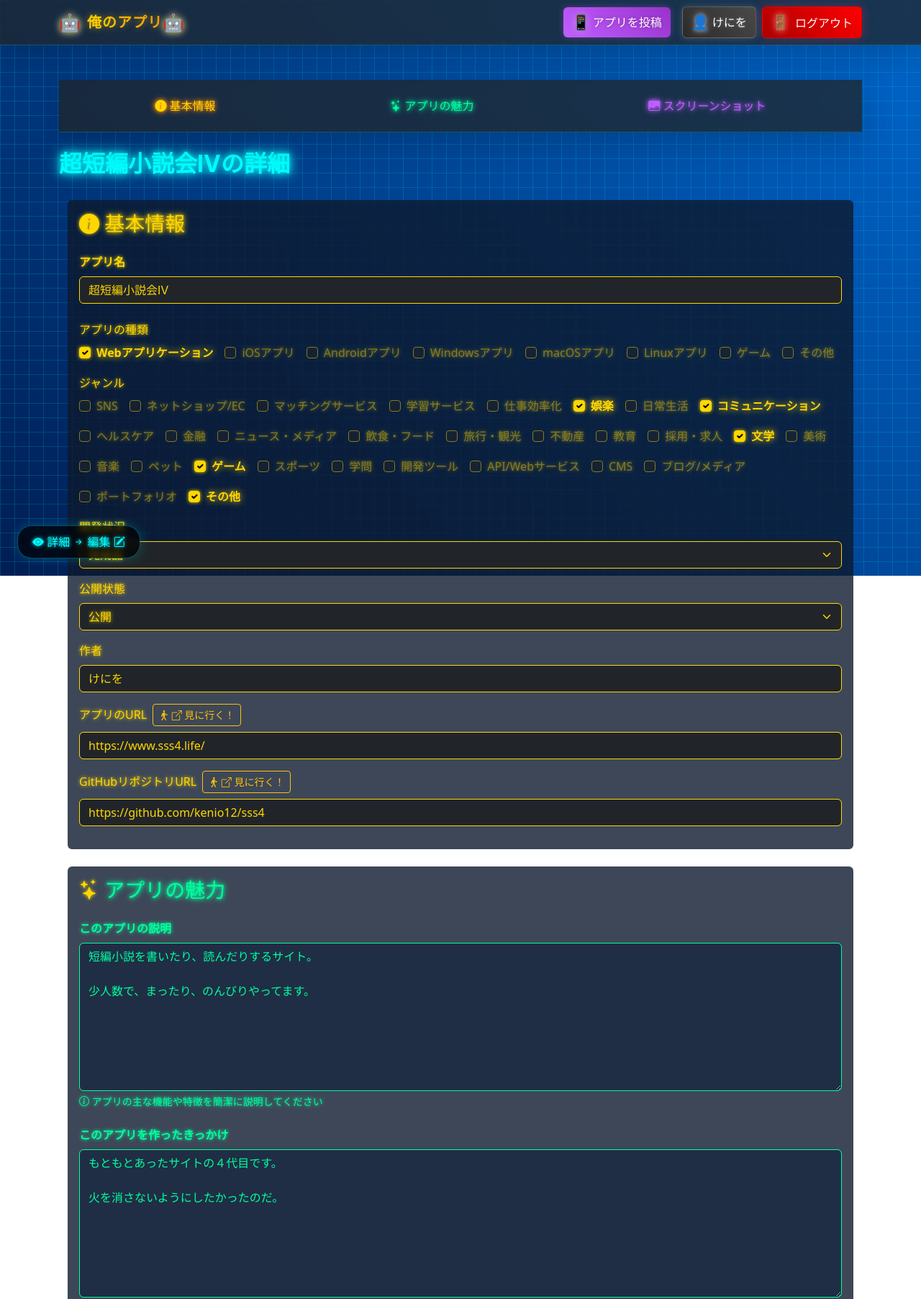
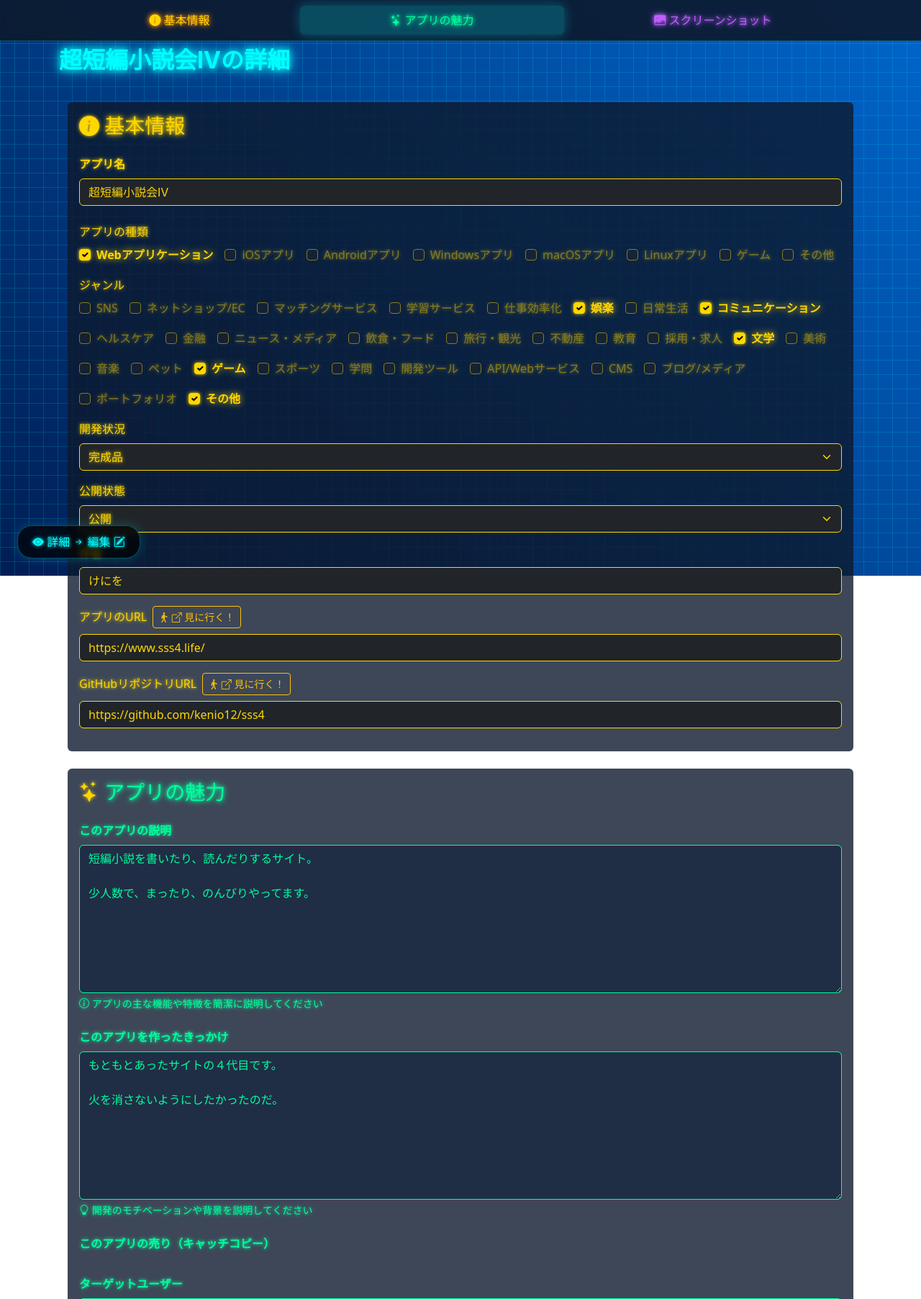
Before and after one commit to kenio12/ore_app, a Django app: page /apps_gallery/1/ in a window 1280 px wide. Shown: the top 1805 px of the page at 72% size. Run offline with Django 5.2, Linux system fonts and the light colour scheme; a user stored in the database is signed in; data comes from the database, SQL or seed files in the repository; some libraries are stand-ins or nearby versions.

Commit message:
とりあえず

```diff
--- a/apps_gallery/templates/apps_gallery/create_edit_detail.html
+++ b/apps_gallery/templates/apps_gallery/create_edit_detail.html
@@ -7,10 +7,9 @@
     <div class="cyber-grid"></div>
 </div>
 
-<div class="container py-5">
 <!-- タブナビゲーション -->
-    <div class="bg-dark bg-opacity-75 shadow-lg mb-4 position-sticky top-0" style="transition: transform 0.3s ease-in-out; z-index: 1000; backdrop-filter: blur(10px);">
-        <div class="container py-3">
+<div id="appTabs" class="app-tabs">
+    <div class="container py-2">
         <nav class="nav nav-pills nav-fill">
             <a class="nav-link text-neon" href="#basic">
                 <i class="bi bi-info-circle-fill"></i> 基本情報
@@ -25,8 +24,10 @@
     </div>
 </div>
 
+<!-- メインコンテンツ -->
+<div class="container main-content">
     <!-- ヘッダー部分（新規作成/編集/詳細で切り替え） -->
-    <div class="d-flex justify-content-between align-items-center mb-4">
+    <div class="d-flex justify-content-between align-items-center" style="margin-top: 2rem; margin-bottom: 2rem;">
         <h2 style="color: #00ffff; text-shadow: 0 0 10px #00ffff, 0 0 20px #00ffff; font-weight: bold;">
             {% if app %}
                 {% if readonly %}
@@ -104,8 +105,38 @@
     {% endif %}
 </div>
 
-<!-- サイバーパンク風のスタイル -->
 <style>
+/* タブナビゲーション */
+.app-tabs {
+    position: fixed;
+    top: 0;
+    left: 0;
+    right: 0;
+    background: rgba(13, 25, 45, 0.9);
+    backdrop-filter: blur(8px);
+    -webkit-backdrop-filter: blur(8px);
+    border-bottom: 1px solid rgba(0, 255, 255, 0.2);
+    z-index: 999;
+    transition: transform 0.3s ease;
+}
+
+/* メインコンテンツのマージン */
+.main-content {
+    margin-top: 4rem;
+}
+
+/* スクロール時のスムーズな動き */
+html {
+    scroll-behavior: smooth;
+    scroll-padding-top: 60px; /* タブの高さに合わせて調整 */
+}
+
+/* アクティブなタブのスタイル */
+.nav-link.active {
+    background-color: rgba(0, 255, 255, 0.2) !important;
+    box-shadow: 0 0 15px rgba(0, 255, 255, 0.3);
+}
+
 /* サイバーパンクな背景 */
 .cyber-background {
     background: linear-gradient(45deg, #001e54, #0066cc);
@@ -238,22 +269,6 @@
 .nav-link.text-neon:nth-child(3) {
     color: var(--cyber-purple) !important;
     text-shadow: 0 0 5px var(--cyber-purple), 0 0 10px var(--cyber-purple);
-}
-
-/* アクティブなタブのバリエーション */
-.nav-link.active:nth-child(1) {
-    background-color: rgba(255,215,0,0.2) !important;
-    box-shadow: 0 0 15px rgba(255,215,0,0.3);
-}
-
-.nav-link.active:nth-child(2) {
-    background-color: rgba(0,255,159,0.2) !important;
-    box-shadow: 0 0 15px rgba(0,255,159,0.3);
-}
-
-.nav-link.active:nth-child(3) {
-    background-color: rgba(191,95,255,0.2) !important;
-    box-shadow: 0 0 15px rgba(191,95,255,0.3);
 }
 
 /* 各タブの見出しの色を明確に */
@@ -474,86 +489,96 @@
 #status-link:hover {
     text-decoration: none !important;
 }
+</style>
 
-/* タブナビゲーションのスタイル強化 */
-.bg-dark.bg-opacity-75 {
-    transition: transform 0.3s cubic-bezier(0.4, 0, 0.2, 1);
-    will-change: transform;
-    border-bottom: 1px solid rgba(0, 255, 255, 0.2);
+<script>
+document.addEventListener('DOMContentLoaded', function() {
+    const appTabs = document.getElementById('appTabs');
+    let lastScrollTop = 0;
+
+    // スクロールイベントの処理（タブの表示/非表示用）
+    window.addEventListener('scroll', function() {
+        const scrollTop = window.pageYOffset || document.documentElement.scrollTop;
+
+        if (scrollTop > lastScrollTop && scrollTop > 100) {
+            appTabs.style.transform = 'translateY(-100%)';
+        } else {
+            appTabs.style.transform = 'translateY(0)';
         }
 
-/* スクロール時のタブの見た目を改善 */
-.nav-link {
-    transition: all 0.3s ease;
-    position: relative;
-    overflow: hidden;
-}
-
-.nav-link::after {
-    content: '';
-    position: absolute;
-    bottom: 0;
-    left: 0;
-    width: 100%;
-    height: 2px;
-    background: currentColor;
-    transform: scaleX(0);
-    transition: transform 0.3s ease;
-}
-
-.nav-link:hover::after,
-.nav-link.active::after {
-    transform: scaleX(1);
-}
-</style>
-
-<!-- スクリプト部分 -->
-<script>
-// スクロール処理の改善
-let lastScrollTop = 0;
-const tabNav = document.querySelector('.bg-dark.bg-opacity-75');
-const scrollThreshold = 10; // スクロールの閾値
-
-window.addEventListener('scroll', () => {
-    const currentScroll = window.pageYOffset || document.documentElement.scrollTop;
-
-    // スクロール量が閾値を超えた場合のみ処理
-    if (Math.abs(currentScroll - lastScrollTop) > scrollThreshold) {
-        if (currentScroll > lastScrollTop && currentScroll > 100) {
-            // 下スクロール
-            tabNav.style.transform = 'translateY(-100%)';
-        } else {
-            // 上スクロール
-            tabNav.style.transform = 'translateY(0)';
-        }
-        lastScrollTop = currentScroll;
-    }
-
-    // スクロールが一番上の場合
-    if (currentScroll <= 0) {
-        tabNav.style.transform = 'translateY(0)';
-        lastScrollTop = 0;
-    }
+        lastScrollTop = scrollTop;
     });
 
-// タブのクリックイベント
+    // タブクリック時のスクロール処理
     document.querySelectorAll('a[href^="#"]').forEach(anchor => {
         anchor.addEventListener('click', function (e) {
             e.preventDefault();
-        const targetElement = document.querySelector(this.getAttribute('href'));
-        const targetPosition = targetElement.getBoundingClientRect().top + window.pageYOffset;
-        const offset = 70;
+            const targetId = this.getAttribute('href');
+            const targetElement = document.querySelector(targetId);
+
+            if (targetElement) {
+                const tabHeight = appTabs.offsetHeight;
+                let offset;
+
+                // セクションごとに異なるオフセットを設定
+                switch(targetId) {
+                    case '#basic':
+                        offset = tabHeight + 20;
+                        break;
+                    case '#appeal':
+                        offset = tabHeight + 20;
+                        break;
+                    case '#screenshots':
+                        offset = tabHeight + 100; // スクリーンショット用の固定オフセット
+                        break;
+                    default:
+                        offset = tabHeight + 20;
+                }
+
+                const targetPosition = targetElement.getBoundingClientRect().top + window.pageYOffset - offset;
 
                 window.scrollTo({
-            top: targetPosition - offset,
+                    top: targetPosition,
                     behavior: 'smooth'
                 });
+            }
+        });
+    });
 
-        // アクティブなタブを更新
+    // アクティブタブの更新
+    window.addEventListener('scroll', function() {
+        const sections = document.querySelectorAll('section[id]');
+        const tabHeight = appTabs.offsetHeight;
+
+        sections.forEach(section => {
+            const sectionId = section.getAttribute('id');
+            let offset;
+
+            // セクションごとに異なるオフセットを設定
+            switch(sectionId) {
+                case 'basic':
+                    offset = tabHeight + 50;
+                    break;
+                case 'appeal':
+                    offset = tabHeight + 50;
+                    break;
+                case 'screenshots':
+                    offset = tabHeight + 100; // スクリーンショット用の固定オフセット
+                    break;
+                default:
+                    offset = tabHeight + 50;
+            }
+
+            const sectionTop = section.offsetTop - offset;
+            const sectionHeight = section.offsetHeight;
+
+            if (window.scrollY >= sectionTop && window.scrollY < sectionTop + sectionHeight) {
                 document.querySelectorAll('.nav-link').forEach(link => {
                     link.classList.remove('active');
                 });
-        this.classList.add('active');
+                document.querySelector(`a[href="#${sectionId}"]`).classList.add('active');
+            }
+        });
     });
 });
 </script>
--- a/apps_gallery/views.py
+++ b/apps_gallery/views.py
@@ -19,10 +19,13 @@ def edit_app(request, pk):
     if app.author != request.user:
         raise PermissionDenied("このアプリを編集する権限がありません。")
 
-    return handle_app_form(request, app)
+    context = {
+        'hide_navbar': True  # navbarを非表示に
+    }
+    return handle_app_form(request, app, context)
 
 @login_required
-def handle_app_form(request, app=None):
+def handle_app_form(request, app=None, context=None):
     """アプリの作成・編集を処理する共通関数"""
     # 編集時は作者チェック
     if app and app.author != request.user:
@@ -69,6 +72,7 @@ def handle_app_form(request, app=None):
         'GENRES': dict(GENRES),
         'is_edit': app is not None,
         'readonly': False,  # 編集画面では常にFalse
+        'hide_navbar': context['hide_navbar'] if context else False,
     }
     return render(request, 'apps_gallery/create_edit_detail.html', context)
 
@@ -86,6 +90,7 @@ def app_detail(request, pk):
         'APP_STATUS': dict(APP_STATUS),
         'PUBLISH_STATUS': dict(PUBLISH_STATUS),
         'GENRES': dict(GENRES),
+        'hide_navbar': True  # navbarを非表示に
     }
     return render(request, 'apps_gallery/create_edit_detail.html', context)
 
--- a/templates/base.html
+++ b/templates/base.html
@@ -11,7 +11,9 @@
     <link rel="stylesheet" href="https://cdn.jsdelivr.net/npm/bootstrap-icons@1.11.3/font/bootstrap-icons.min.css">
 </head>
 <body>
-    {% include 'includes/navbar.html' %}
+    {% if not hide_navbar %}
+        {% include 'includes/navbar.html' %}
+    {% endif %}
 
     {% block content %}
     {% endblock %}
```
Lines whose indentation alone changed are shown as unchanged.
